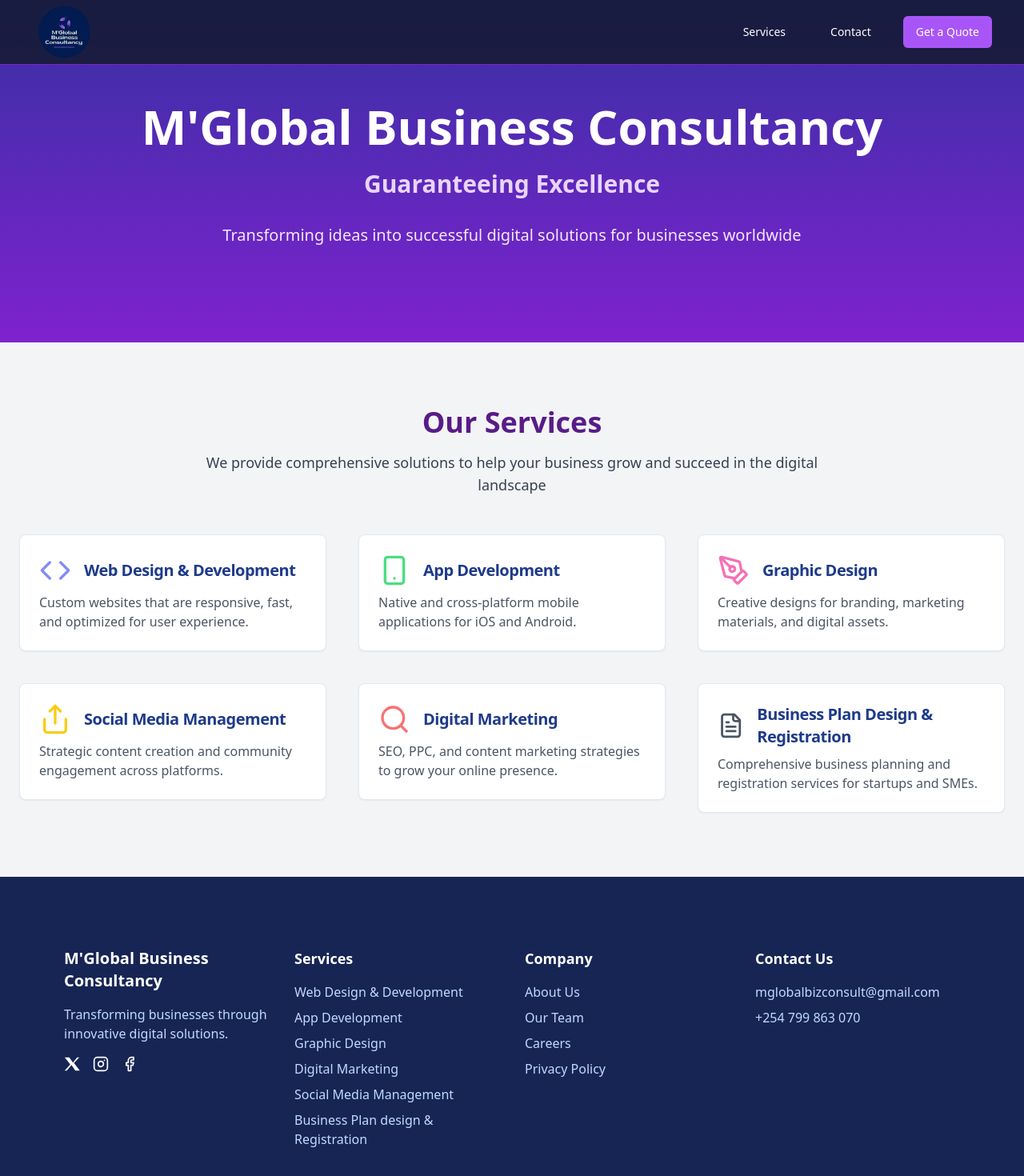
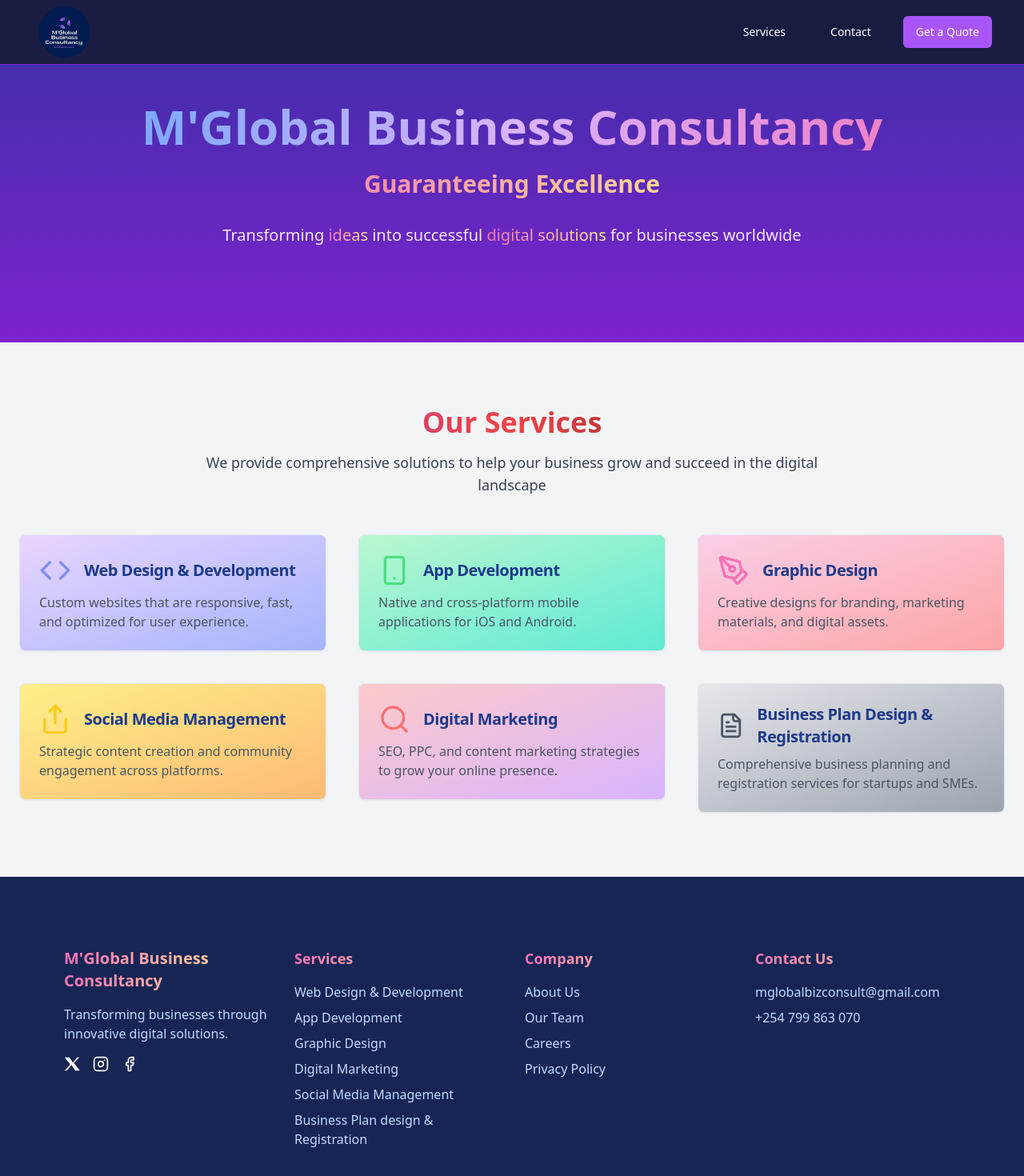
Before and after one commit to Montanah/M-Global-Business-Consultancy, a React (Vite) app: page / in a window 1280 px wide. Shown: the top 1470 px of the page at 80% size. Built offline with nearby package versions, Linux system fonts and the light colour scheme.

Commit message:
Major UI edits

```diff
--- a/index.html
+++ b/index.html
@@ -6,7 +6,7 @@
     <title>M'Global Business Consultancy</title>
     <meta name="description" content="Lovable Generated Project" />
     <meta name="author" content="Lovable" />
-    <meta property="og:image" content="/public/Logo.png" />
+    <meta property="og:image" content="/src/Logo.png" />
   </head>
 
   <body>
--- a/src/components/Footer.tsx
+++ b/src/components/Footer.tsx
@@ -16,7 +16,7 @@ const Footer = () => {
       <div className="max-w-7xl mx-auto px-4 py-12">
         <div className="grid grid-cols-1 md:grid-cols-4 gap-8">
           <div>
-            <h3 className="text-xl font-bold mb-4">M'Global Business Consultancy</h3>
+            <h3 className="text-xl font-bold mb-4 bg-gradient-to-r from-pink-400 to-yellow-200 bg-clip-text text-transparent">M'Global Business Consultancy</h3>
             <p className="text-blue-200 mb-4">
               Transforming businesses through innovative digital solutions.
             </p>
@@ -34,7 +34,7 @@ const Footer = () => {
           </div>
 
           <div>
-            <h3 className="text-lg font-semibold mb-4">Services</h3>
+            <h3 className="text-lg font-semibold mb-4 bg-gradient-to-r from-pink-400 to-yellow-200 bg-clip-text text-transparent">Services</h3>
             <ul className="space-y-2">
               <li><Link to="#" className="text-blue-200 hover:text-white">Web Design & Development</Link></li>
               <li><Link to="#" className="text-blue-200 hover:text-white">App Development</Link></li>
@@ -46,7 +46,7 @@ const Footer = () => {
           </div>
 
           <div>
-            <h3 className="text-lg font-semibold mb-4">Company</h3>
+            <h3 className="text-lg font-semibold mb-4 bg-gradient-to-r from-pink-400 to-yellow-200 bg-clip-text text-transparent">Company</h3>
             <ul className="space-y-2">
               <li><Link to="#" className="text-blue-200 hover:text-white">About Us</Link></li>
               <li><Link to="#" className="text-blue-200 hover:text-white">Our Team</Link></li>
@@ -56,7 +56,7 @@ const Footer = () => {
           </div>
 
           <div>
-            <h3 className="text-lg font-semibold mb-4">Contact Us</h3>
+            <h3 className="text-lg font-semibold mb-4 bg-gradient-to-r from-pink-400 to-yellow-200 bg-clip-text text-transparent">Contact Us</h3>
               <p className="text-blue-200 mb-2">
                 <a href="mailto:mglobalbizconsult@gmail.com" className="hover:underline">
                   mglobalbizconsult@gmail.com
--- a/src/components/Logo.tsx
+++ b/src/components/Logo.tsx
@@ -1,6 +1,6 @@
 
 import React from 'react';
-import LogoImage from '../../public/Logo.png';
+import LogoImage from '../../src/Logo.png';
 
 const Logo = () => {
   return (
--- a/src/components/ServiceCard.tsx
+++ b/src/components/ServiceCard.tsx
@@ -6,11 +6,12 @@ interface ServiceCardProps {
   title: string;
   description: string;
   icon: React.ReactNode;
+  bg: string;
 }
 
-const ServiceCard = ({ title, description, icon }: ServiceCardProps) => {
+const ServiceCard = ({ title, description, icon, bg }: ServiceCardProps) => {
   return (
-    <Card className="transition-all duration-300 hover:shadow-lg hover:-translate-y-1">
+    <Card className={`transition-all duration-400 hover:shadow-lg ${bg} hover:-translate-y-2`}>
       <CardHeader className="pb-2">
         <div className="flex items-center gap-4">
           {icon}
--- a/src/pages/Index.tsx
+++ b/src/pages/Index.tsx
@@ -6,6 +6,7 @@ import Logo from "@/components/Logo";
 import Footer from "@/components/Footer";
 import { Globe, Code, Smartphone, PenTool, Share, Search, FileText } from "lucide-react";
 import { motion } from "framer-motion";
+import { useState } from "react";
 
 const fadeInUp = {
   hidden: { opacity: 0, y: 50 },
@@ -13,36 +14,44 @@ const fadeInUp = {
 };
 
 const Index = () => {
+  const [menuOpen, setMenuOpen] = useState(false);
+
   const services = [
     {
       title: "Web Design & Development",
       description: "Custom websites that are responsive, fast, and optimized for user experience.",
-      icon: <Code className="h-10 w-10 text-indigo-400" />
+      icon: <Code className="h-10 w-10 text-indigo-400" />,
+      bg: "bg-gradient-to-br from-purple-200 to-indigo-300"
     },
     {
       title: "App Development",
       description: "Native and cross-platform mobile applications for iOS and Android.",
-      icon: <Smartphone className="h-10 w-10 text-green-400" />
+      icon: <Smartphone className="h-10 w-10 text-green-400" />,
+      bg: "bg-gradient-to-br from-green-200 to-teal-300"
     },
     {
       title: "Graphic Design",
       description: "Creative designs for branding, marketing materials, and digital assets.",
-      icon: <PenTool className="h-10 w-10 text-pink-400" />
+      icon: <PenTool className="h-10 w-10 text-pink-400" />,
+      bg: "bg-gradient-to-br from-pink-200 to-red-300"
     },
     {
       title: "Social Media Management",
       description: "Strategic content creation and community engagement across platforms.",
-      icon: <Share className="h-10 w-10 text-yellow-400" />
+      icon: <Share className="h-10 w-10 text-yellow-400" />,
+      bg: "bg-gradient-to-br from-yellow-200 to-orange-300"
     },
     {
       title: "Digital Marketing",
       description: "SEO, PPC, and content marketing strategies to grow your online presence.",
-      icon: <Search className="h-10 w-10 text-red-400" />
+      icon: <Search className="h-10 w-10 text-red-400" />,
+      bg: "bg-gradient-to-br from-red-200 to-purple-300"
     },
     {
       title: "Business Plan Design & Registration",
       description: "Comprehensive business planning and registration services for startups and SMEs.",
-      icon: <FileText className="h-10 w-10 text-gray-600" />
+      icon: <FileText className="h-10 w-10 text-gray-600" />,
+      bg: "bg-gradient-to-br from-gray-200 to-gray-400"
     }
   ];
 
@@ -64,19 +73,19 @@ const Index = () => {
           <div className="flex justify-between h-20 items-center">
             <Logo />
             <NavigationMenu>
-              <NavigationMenuList className="hidden md:flex items-center space-x-6">
-                <NavigationMenuItem>
-                  <a href="#services" onClick={(e) => smoothScroll(e, '#services')} className="text-white hover:text-purple-300 transition duration-300 ease-in-out transform hover:scale-110">
+              <NavigationMenuList className={`absolute md:static top-20 left-0 w-full md:flex md:items-center md:space-x-6 ${menuOpen ? "block" : "hidden"}`}>
+                <NavigationMenuItem className="text-center py-2 md:py-0">
+                  <a href="#services" onClick={(e) => smoothScroll(e, '#services')} className="text-white hover:text-purple-300 transition duration-300 ease-in-out transform hover:scale-110 block md:inline">
                     <Button variant="ghost">Services</Button>
                   </a>
                 </NavigationMenuItem>
-                <NavigationMenuItem>
-                  <a href="#footer" onClick={(e) => smoothScroll(e, '#footer')} className="text-white hover:text-purple-300 transition duration-300 ease-in-out transform hover:scale-110">
+                <NavigationMenuItem className="text-center py-2 md:py-0">
+                  <a href="#footer" onClick={(e) => smoothScroll(e, '#footer')} className="text-white hover:text-purple-300 transition duration-300 ease-in-out transform hover:scale-110 block md:inline">
                     <Button variant="ghost">Contact</Button>
                   </a>
                 </NavigationMenuItem>
-                <NavigationMenuItem>
-                  <a href="#footer" onClick={(e) => smoothScroll(e, '#footer')} className="text-white hover:text-purple-300 transition duration-300 ease-in-out transform hover:scale-110">
+                <NavigationMenuItem className="text-center py-2 md:py-0">
+                  <a href="#footer" onClick={(e) => smoothScroll(e, '#footer')} className="text-white hover:text-purple-300 transition duration-300 ease-in-out transform hover:scale-110 block md:inline">
                     <Button className="bg-purple-500 hover:bg-purple-600 text-white">Get a Quote</Button>
                   </a>
                 </NavigationMenuItem>
@@ -89,14 +98,14 @@ const Index = () => {
       {/* Hero Section */}
       <motion.div variants={fadeInUp} initial="hidden" animate="visible" className="pt-32 pb-20 px-6 text-center bg-gradient-to-b from-indigo-800 to-purple-700">
         <div className="max-w-7xl mx-auto">
-          <h1 className="text-4xl md:text-6xl font-extrabold text-white mb-6 animate-fade-in">
+          <h1 className="text-4xl md:text-6xl font-extrabold text-transparent bg-clip-text bg-gradient-to-r from-blue-400 via-purple-300 to-pink-400 mb-6 animate-fade-in">
             M'Global Business Consultancy
           </h1>
-          <p className="text-xl md:text-3xl font-semibold text-purple-200 mb-8 max-w-2xl mx-auto">
+          <p className="text-xl md:text-3xl font-semibold bg-gradient-to-r from-pink-400 to-yellow-200 bg-clip-text text-transparent mb-8 max-w-2xl mx-auto">
             Guaranteeing Excellence
           </p>
           <p className="text-md md:text-xl text-purple-100 mb-10 max-w-3xl mx-auto">
-            Transforming ideas into successful digital solutions for businesses worldwide
+            Transforming <span className="bg-gradient-to-r from-pink-400 to-yellow-200 bg-clip-text text-transparent">ideas</span> into successful <span className="bg-gradient-to-r from-pink-400 to-yellow-200 bg-clip-text text-transparent">digital solutions</span> for businesses worldwide
           </p>
         </div>
       </motion.div>
@@ -104,7 +113,7 @@ const Index = () => {
       {/* Services Section with Animations */}
       <motion.div variants={fadeInUp} initial="hidden" whileInView="visible" viewport={{ once: true }} className="py-20 bg-gray-100 text-gray-900" id="services">
         <div className="max-w-7xl mx-auto px-6">
-          <h2 className="text-3xl md:text-4xl font-bold text-center mb-4 text-purple-900">
+          <h2 className="text-3xl md:text-4xl font-bold text-center mb-4 text-transparent bg-clip-text bg-gradient-to-r from-violet-600 via-red-500 via-orange-300 to-slate-950">
             Our Services
           </h2>
           <p className="text-md md:text-lg text-center mb-12 text-gray-700 max-w-3xl mx-auto">
@@ -112,11 +121,12 @@ const Index = () => {
           </p>
           <div className="grid grid-cols-1 md:grid-cols-2 lg:grid-cols-3 gap-10">
             {services.map((service, index) => (
-              <motion.div key={index} variants={fadeInUp} initial="hidden" whileInView="visible" viewport={{ once: true }} whileHover={{ scale: 1.05 }}>
+              <motion.div key={index} variants={fadeInUp} initial="hidden" whileInView="visible" viewport={{ once: true }} whileHover={{ scale: 1.1 }}>
                 <ServiceCard
                   title={service.title}
                   description={service.description}
                   icon={service.icon}
+                  bg={service.bg}
                 />
               </motion.div>
             ))}
```
Also changed, not shown: src/Logo.png (added).
